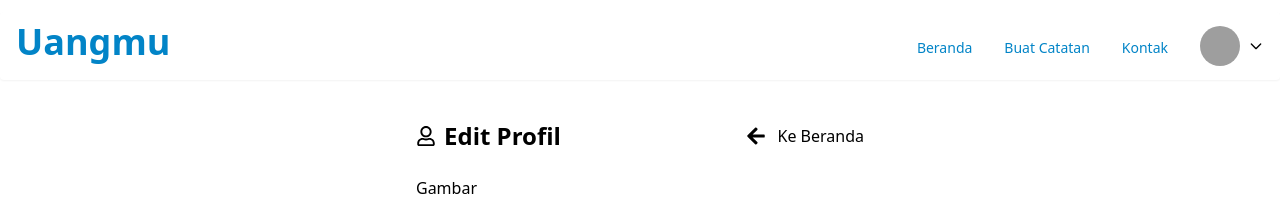
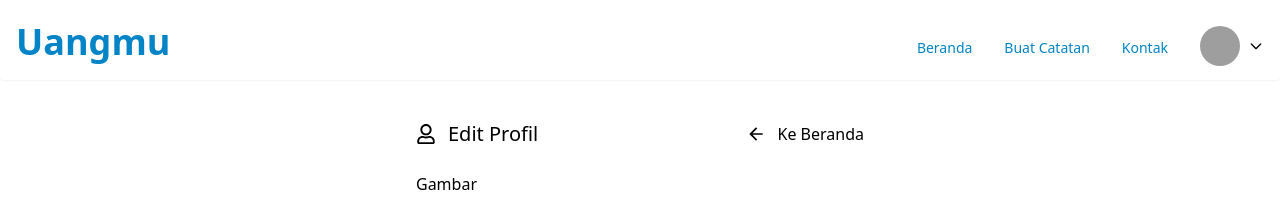
Before and after one commit to Anugerah20/Uangmu, a React (Vite) app: page /edit-profil/1 in a window 1280 px wide. Shown: the top 203 px of the page. Built offline with nearby package versions, Linux system fonts and the light colour scheme; no server answers; sample sign-in values are in the browser's storage; grey boxes are pictures that could not be loaded.

Commit message:
refactor: Update EditProfile component UI

```diff
--- a/src/components/EditProfile.jsx
+++ b/src/components/EditProfile.jsx
@@ -1,7 +1,8 @@
 import { useState, useEffect } from "react";
 import { userApiEditGet, userApiEditData } from "../services/apiService";
 import { Link } from "react-router-dom";
-import { FaArrowLeft, FaRegUser } from "react-icons/fa";
+import { FaRegUser } from "react-icons/fa";
+import { IoMdArrowBack } from "react-icons/io";
 import { Toaster, toast } from "sonner";
 
 const EditProfile = () => {
@@ -90,12 +91,12 @@ const EditProfile = () => {
                <form encType="multipart/form-data" onSubmit={handleSubmit} className="max-w-md lg:w-full md:w-4/5 w-4/5 flex-col gap-4 mx-auto my-10">
                     <Toaster />
                     <div className="flex justify-between mb-6">
-                         <div className="flex justify-center items-center gap-2">
-                              <FaRegUser className="w-5 h-5" />
-                              <h1 className="text-2xl font-bold">Edit Profil</h1>
+                         <div className="flex justify-center items-center gap-3">
+                              <FaRegUser className="w-5 h-5 !font-bold" />
+                              <p className="text-xl">Edit Profil</p>
                          </div>
                          <div className="flex justify-center items-center gap-3">
-                              <FaArrowLeft className="w-5 h-5" />
+                              <IoMdArrowBack className="w-5 h-5" />
                               <Link to="/">Ke Beranda</Link>
                          </div>
                     </div>
```
